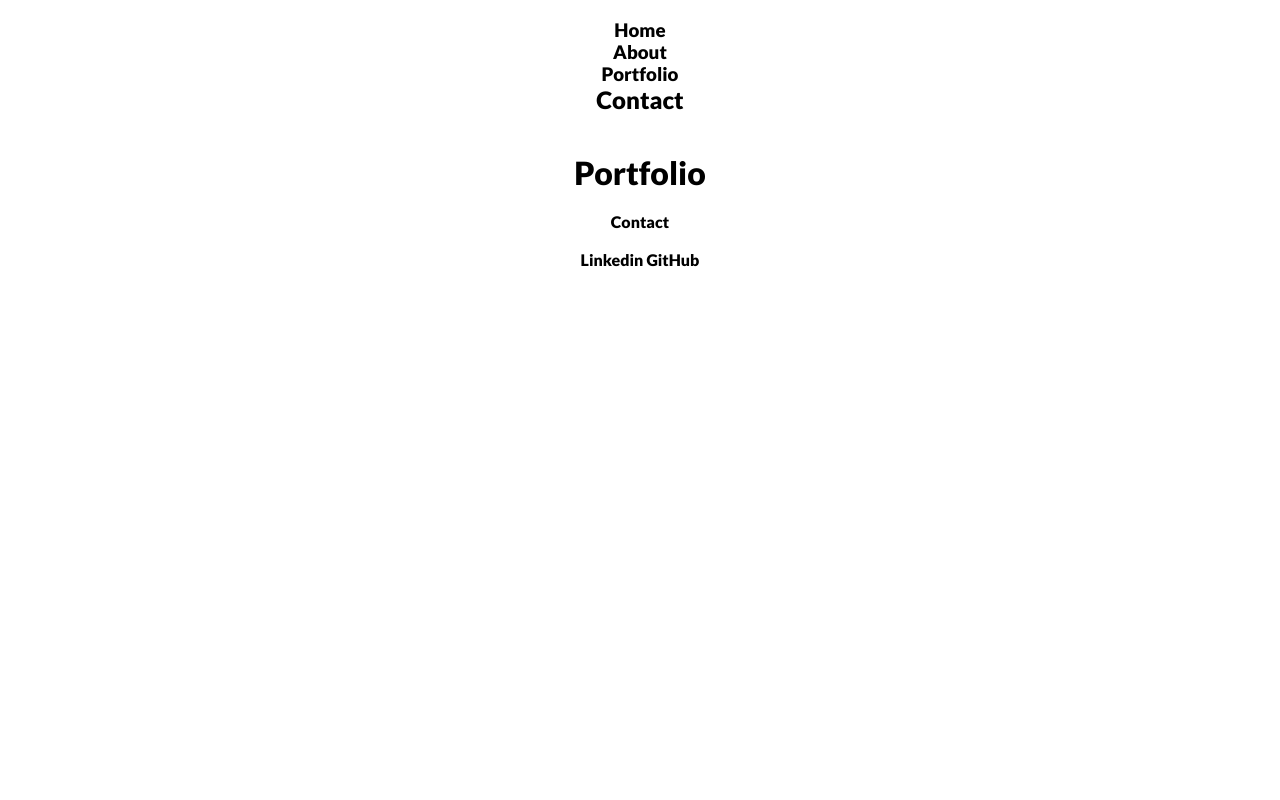
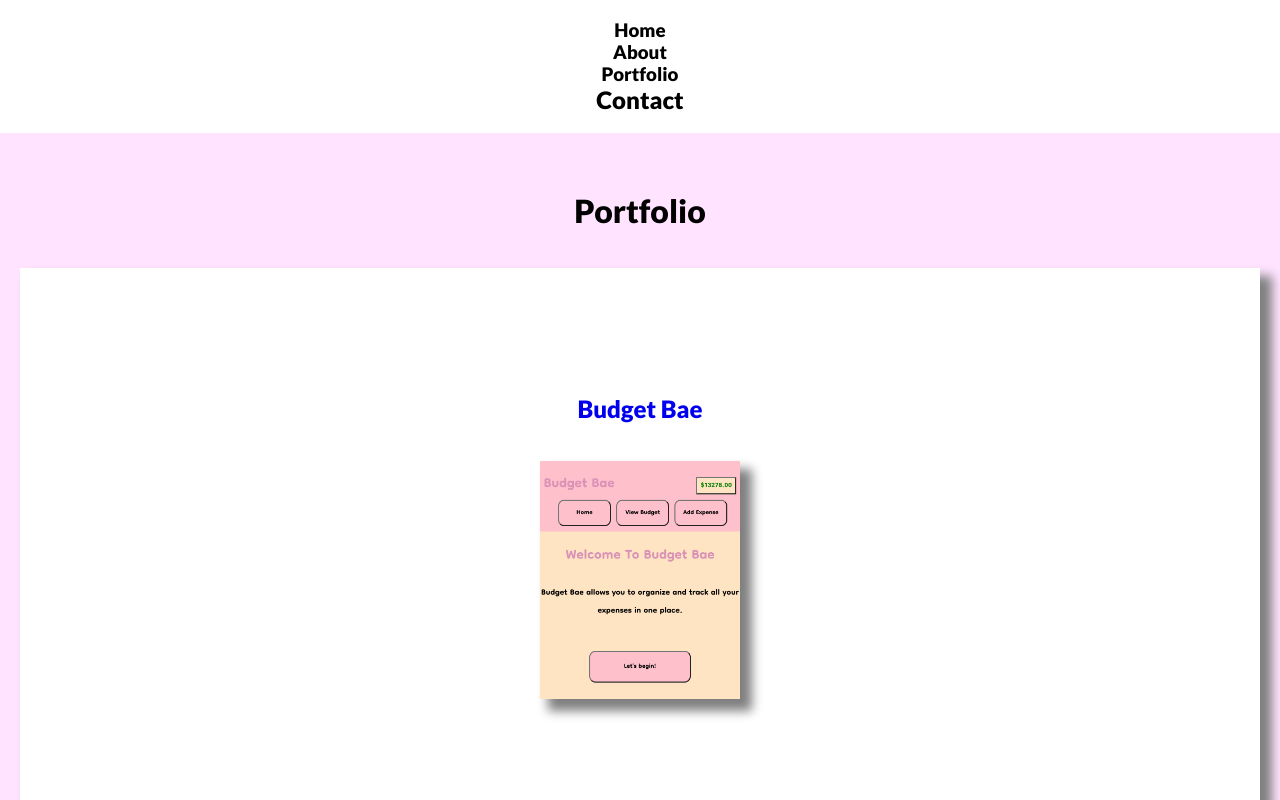
Before and after one commit to TaylorWill94/taylor-will-portfolio, a React (Create React App) app: page /projects in a window 1280 px wide. Shown: the top 800 px of the page. Built offline with nearby package versions, Linux system fonts and the light colour scheme.

Commit message:
Added CSS for About.js and Projects.js

```diff
--- a/src/App.css
+++ b/src/App.css
@@ -133,6 +133,7 @@
     border: none;
   }
 
+
   .skills-header {
     background-color: rgb(255, 255, 255);
   }
@@ -179,9 +180,25 @@
 
   /* // PROJECT PAGE STYLING // */
 
+  .portfolio-header {
+    background: rgb(255, 227, 255);
+  }
+
+.portfolio-sec {
+  padding: 10%;
+  border: 2px solid white;
+  box-shadow: 10px 10px 10px 2px grey;
+
+}
+
+.portfolio-img {
+  box-shadow: 10px 10px 10px 2px grey;
+}
+
   .projects {
     text-align: center;
     padding: 20px;
+    background-color: rgb(255, 227, 255);
   }
 
   .contact {
--- a/src/components/About.js
+++ b/src/components/About.js
@@ -3,11 +3,13 @@ import star from "../images/star.png";
 function About() {
   return (
     <main className="about">
+      <br />
+      <br />
       <h1 className="about-header">About</h1>
       <br />
       <br />
       <p className="about-blurb">
-        Hi! My name is Taylor and I am a Software Engineer with a strong love for
+        Hi! My name is Taylor and I am a Software Engineer with a strong adoration for
         for fashion and food. I enjoy trying new restaurants throughout the
         city. I am passionate about creating user-friendly applications that aim
         to solve a problem! I'm currently looking for a junior SWE role where I
@@ -15,7 +17,13 @@ function About() {
         grow and learn from those around me.
       </p>
       <br />
+      <br />
       <img className="about-img" src={star} width="200" alt={star} />
+      <br />
+      <br />
+      <br />
+      <br />
+      <br />
     </main>
   );
 }
--- a/src/components/Home.js
+++ b/src/components/Home.js
@@ -87,6 +87,9 @@ function Home() {
       </div>
       <br />
       <br />
+      <br />
+      <br />
+      <br />
     </div>
   );
 }
--- a/src/components/Projects.js
+++ b/src/components/Projects.js
@@ -1,9 +1,28 @@
+import budget from './budgetBae.png';
+
 const Projects = () => {
-    return (
-        <main className="projects">
-            <h1>Portfolio</h1>
-        </main>
-    )
-}
+  return (
+    <main className="projects">
+      <br />
+      <br />
+      <h1 className='portfolio-header'>Portfolio</h1>
+      <br />
+      <br />
+      <article className='portfolio-sec'>
+          <a href='https://taylor-budget-app-frontend.netlify.app/' alt='budget-bae'>
+          <h2>Budget Bae</h2>
+          </a>
+          <br />
+          <br />
+        <img className='portfolio-img' src={budget} width='200' alt={budget} />
+      </article>
+      <br />
+      <br />
+      <br />
+      <br />
+      <br />
+    </main>
+  );
+};
 
-export default Projects
+export default Projects;
```
